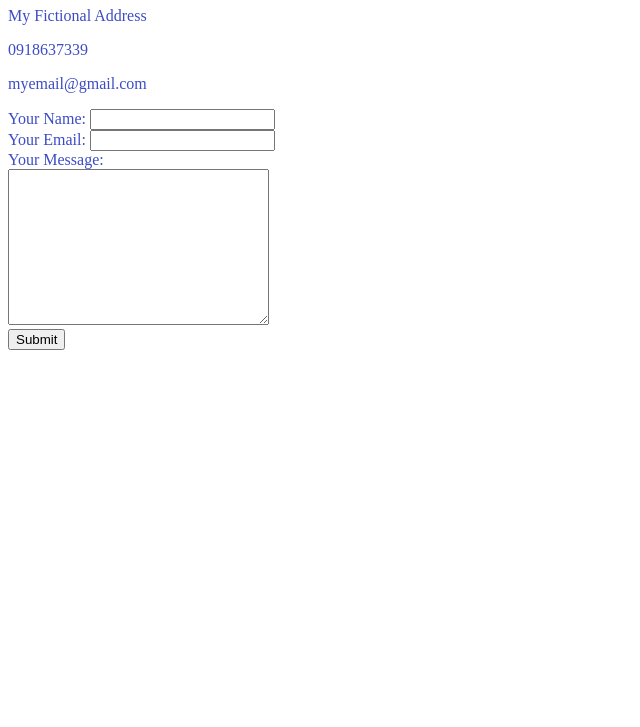
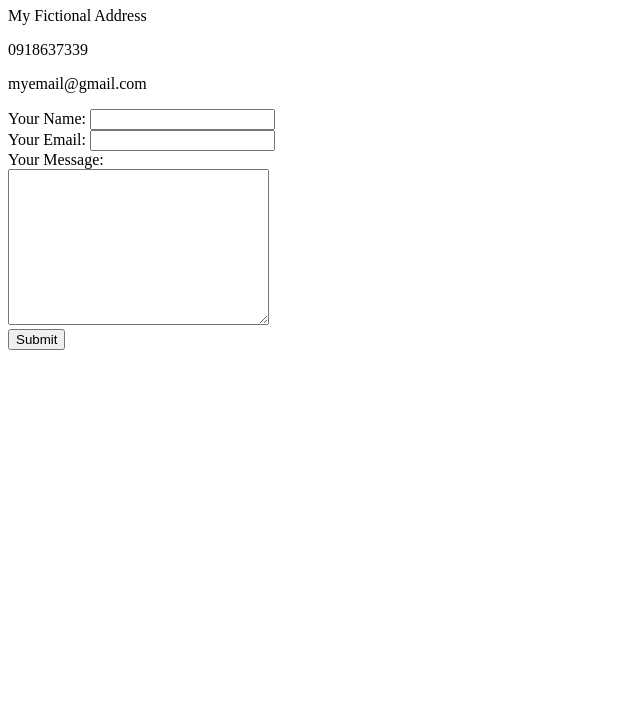
Before and after one commit to quannvm1215/cv, a plain HTML site: page contact-me.html in a window 1280 px wide. Shown: the part 73-800 px from the top of the page, without its empty margins (0-640 px from the left). Drawn offline with Linux system fonts and the light colour scheme.

Commit message:
edit remove style from body

```diff
--- a/contact-me.html
+++ b/contact-me.html
@@ -4,7 +4,7 @@
     <meta charset="utf-8">
     <title>Contact Me</title>
   </head>
-  <body style="color:#3c4cc6">
+  <body>
     <h1>My Contact Details</h1>
     <p>My Fictional Address</p>
     <p>0918637339</p>
```
